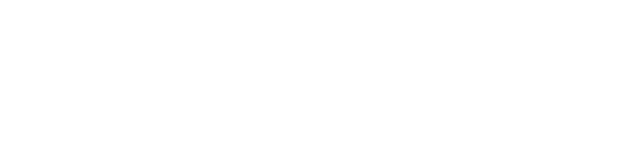
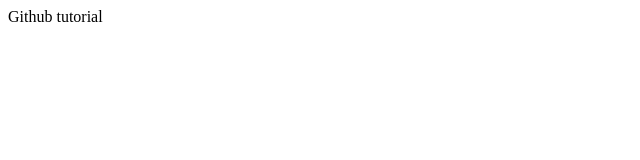
Before and after one commit to ntyti/My-Sample-Website, a plain HTML site: page index.html in a window 1280 px wide. Shown: the whole page, without its empty margins (0-640 px from the left). Drawn offline with Linux system fonts and the light colour scheme.

```diff
--- a/index.html
+++ b/index.html
@@ -3,3 +3,5 @@
 <head>
 </head>
 <body>
+  Github tutorial
+</body>
```
